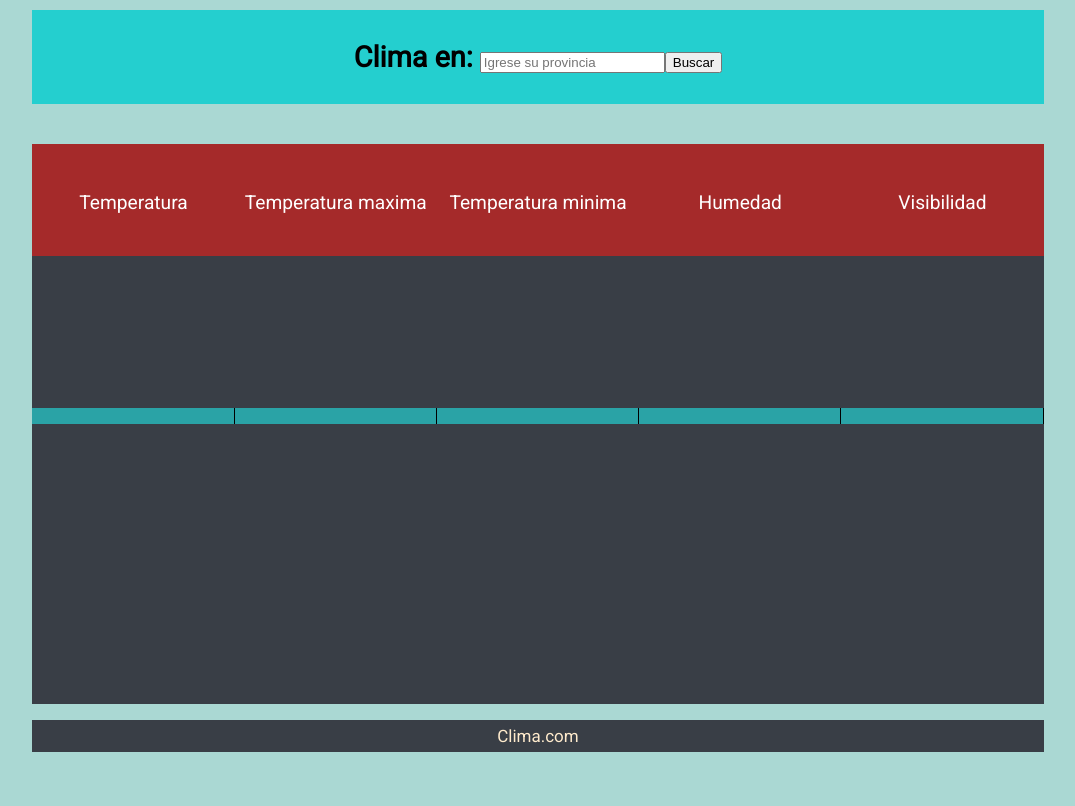
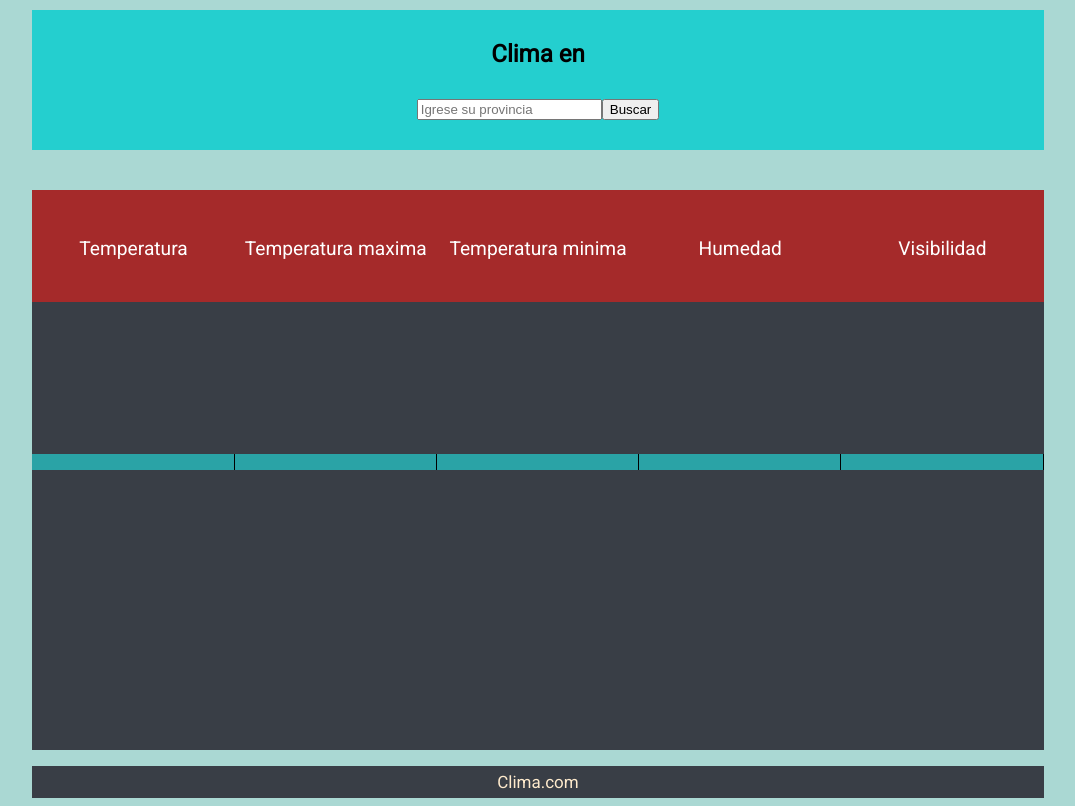
Before and after one commit to misael-github/api-del-clima, a plain HTML site: page index.html in a window 1280 px wide. Shown: the whole page, without its empty margins (102-1177 px from the left). Drawn offline with Linux system fonts and the light colour scheme.

Commit message:
cambios en div title, arreglo de parrafo city-display

```diff
--- a/ejer.js
+++ b/ejer.js
@@ -2,7 +2,6 @@ let div = document.querySelector("#temperatura");
 function peticionClima(json) {
   let ciudad = document.querySelector("#user-city").value;
   document.querySelector("#city-display").textContent = ciudad;
-
   const temperatura = (div.textContent = json.main.temp);
   document.querySelector("#temperatura").innerHTML = `${temperatura} °C`;
   const tempmin = (document.querySelector("#temperaturamaxima").textContent =
@@ -20,8 +19,8 @@ function peticionClima(json) {
 }
 const btnBuscar = document.querySelector("#buscar");
 btnBuscar.addEventListener("click", peticionClima);
+// div.addEventListener("mouseenter", peticionClima )
 
-// div.addEventListener("mouseenter", peticionClima )
 //ciudad      &units=metric para cambio a grados y id de la api
 fetch(
   `https://api.openweathermap.org/data/2.5/weather?q=${ciudad}&units=metric&appid=6245e636fa5b56f199a78e635b7010d0`
--- a/estilos.css
+++ b/estilos.css
@@ -21,7 +21,10 @@ body {
 }
 h1 {
   margin: 20px;
-  font-size: 1.8rem;
+  font-size: 1.5rem;
+}
+#city-display {
+  font-size: 1.5rem;
 }
 
 #contenedor {
--- a/index.html
+++ b/index.html
@@ -11,7 +11,8 @@
 <body>
     <div class="container">
     <div class="title">
-        <h1>Clima en: <input type="text" id="user.city" placeholder="Igrese su provincia"><button id="buscar">Buscar</button></h1>
+        <h1 >Clima en <p id="city-display"></p> <input type="text" id="user-city" placeholder="Igrese su provincia"><button id="buscar">Buscar</button></h1>
+
     </div>
     <div id="contenedor">
         <div class="titulos">
```
